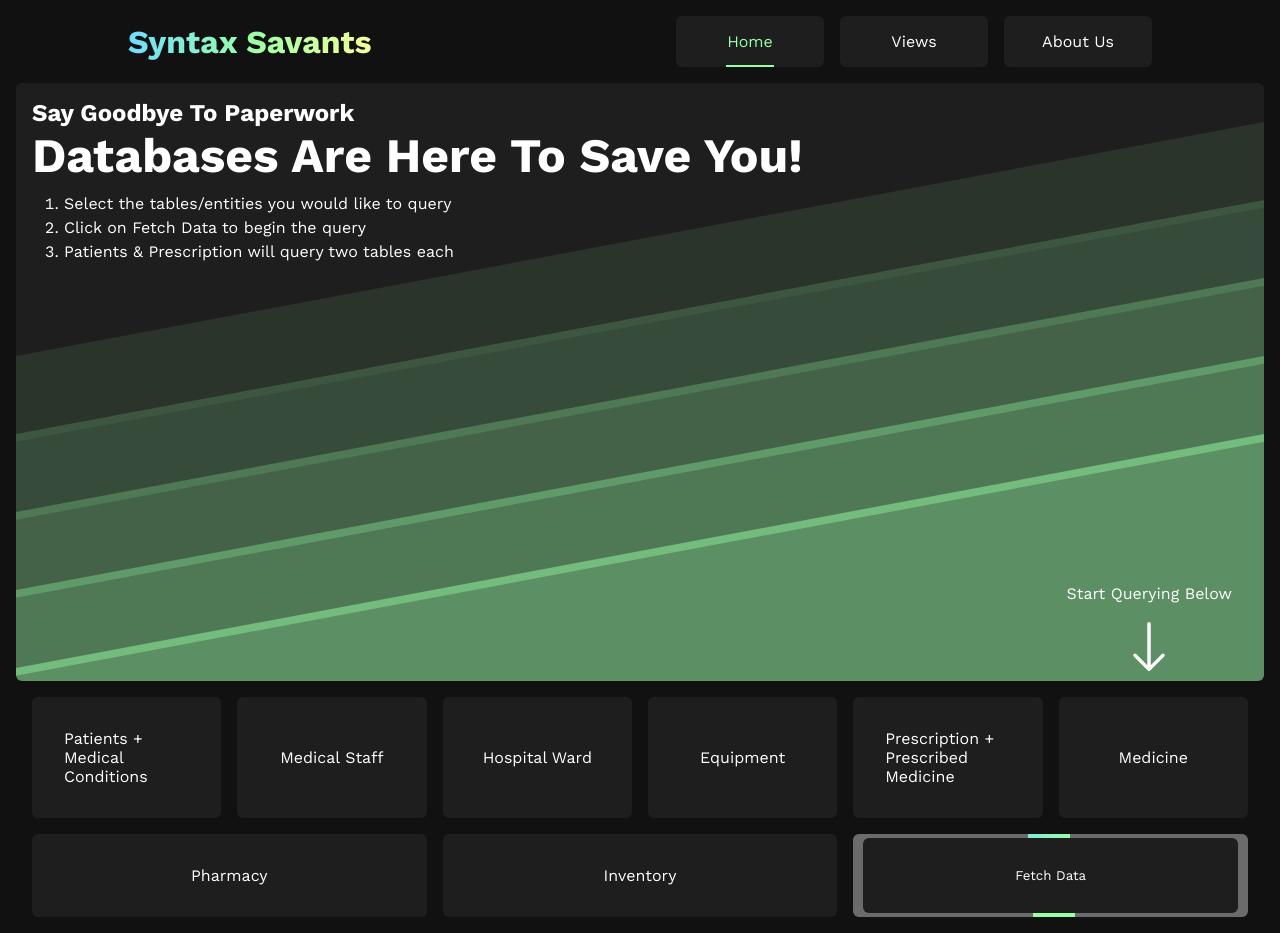
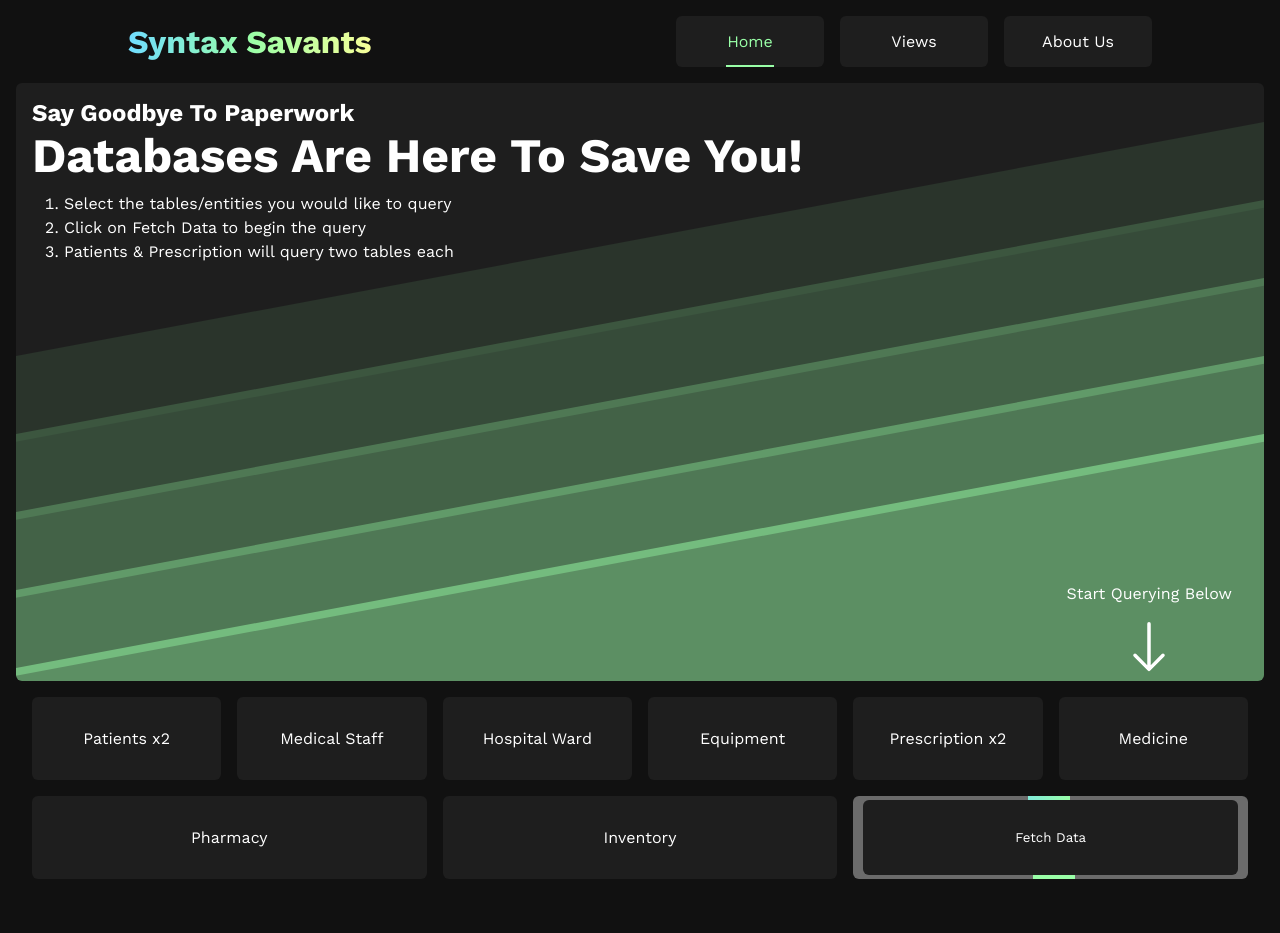
Before and after one commit to TrustfulDev/CS157a-Database, a React (Vite) app in the folder Client/: page / in a window 1280 px wide. After the commit the page ends 895 px from the top, so only its background shows below. Built offline with nearby package versions, Linux system fonts and the light colour scheme.

Commit message:
More typography

```diff
--- a/Client/src/pages/Home/Home.jsx
+++ b/Client/src/pages/Home/Home.jsx
@@ -93,7 +93,7 @@ const Home = () => {
                 </motion.section>
 
                 <form ref={formRef} className="home-form" onSubmit={handleSubmit}>
-                    <TableFilter text="Patients + Medical Conditions" id="Patients" value="Patients" handleCheck={handleCheck} />
+                    <TableFilter text="Patients x2" id="Patients" value="Patients" handleCheck={handleCheck} />
 
                     <TableFilter text="Medical Staff" id="MedicalStaff" value="MedicalStaff" handleCheck={handleCheck} />
 
@@ -101,7 +101,7 @@ const Home = () => {
 
                     <TableFilter text="Equipment" id="MedicalEquipment" value="MedicalEquipment" handleCheck={handleCheck} />
 
-                    <TableFilter text="Prescription + Prescribed Medicine" id="Prescription" value="Prescription" handleCheck={handleCheck} />
+                    <TableFilter text="Prescription x2" id="Prescription" value="Prescription" handleCheck={handleCheck} />
 
                     <TableFilter text="Medicine" id="Medicine" value="Medicine" handleCheck={handleCheck} />
 
```
